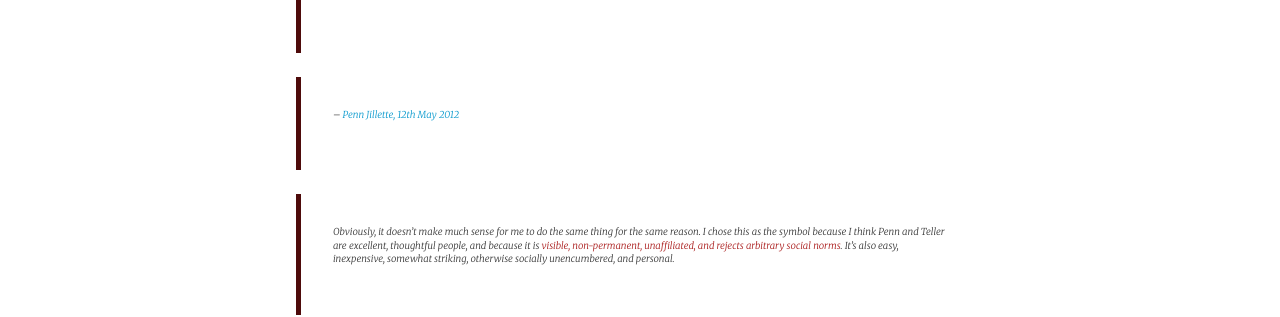
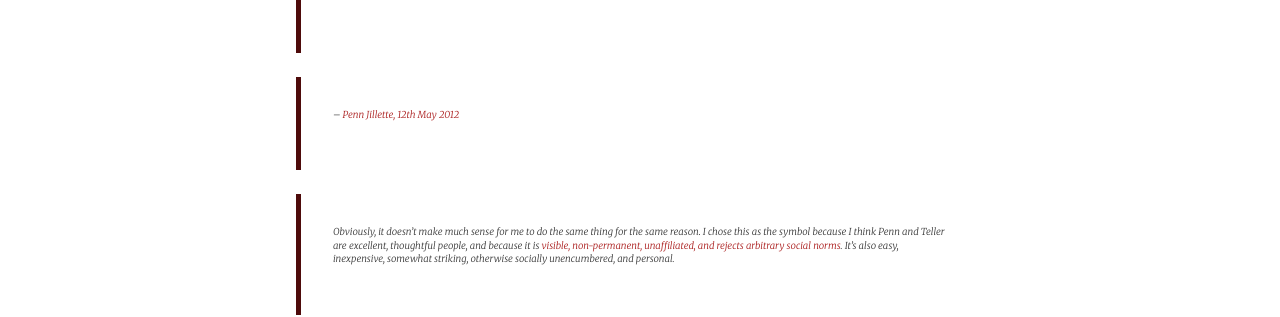
Before and after one commit to onerednail-com/onerednail-com.github.io, a Jekyll site: the page built from index.md, in a window 1280 px wide. Shown: the part 981-1298 px from the top of the page. Built offline with Jekyll 4.4.1, drawn with Linux system fonts in a browser that asks for light colours; our own code applies the rules of GitHub Pages for plain Markdown files.

Commit message:
add colors to links

```diff
--- a/_sass/_main.scss
+++ b/_sass/_main.scss
@@ -500,3 +500,8 @@ Copyright (c) 2014 Daniel Eden
   -webkit-animation-name: fadeInDown;
           animation-name: fadeInDown;
 }
+
+a {
+  color: #a81717;
+  text-decorate: underline;
+}
```
